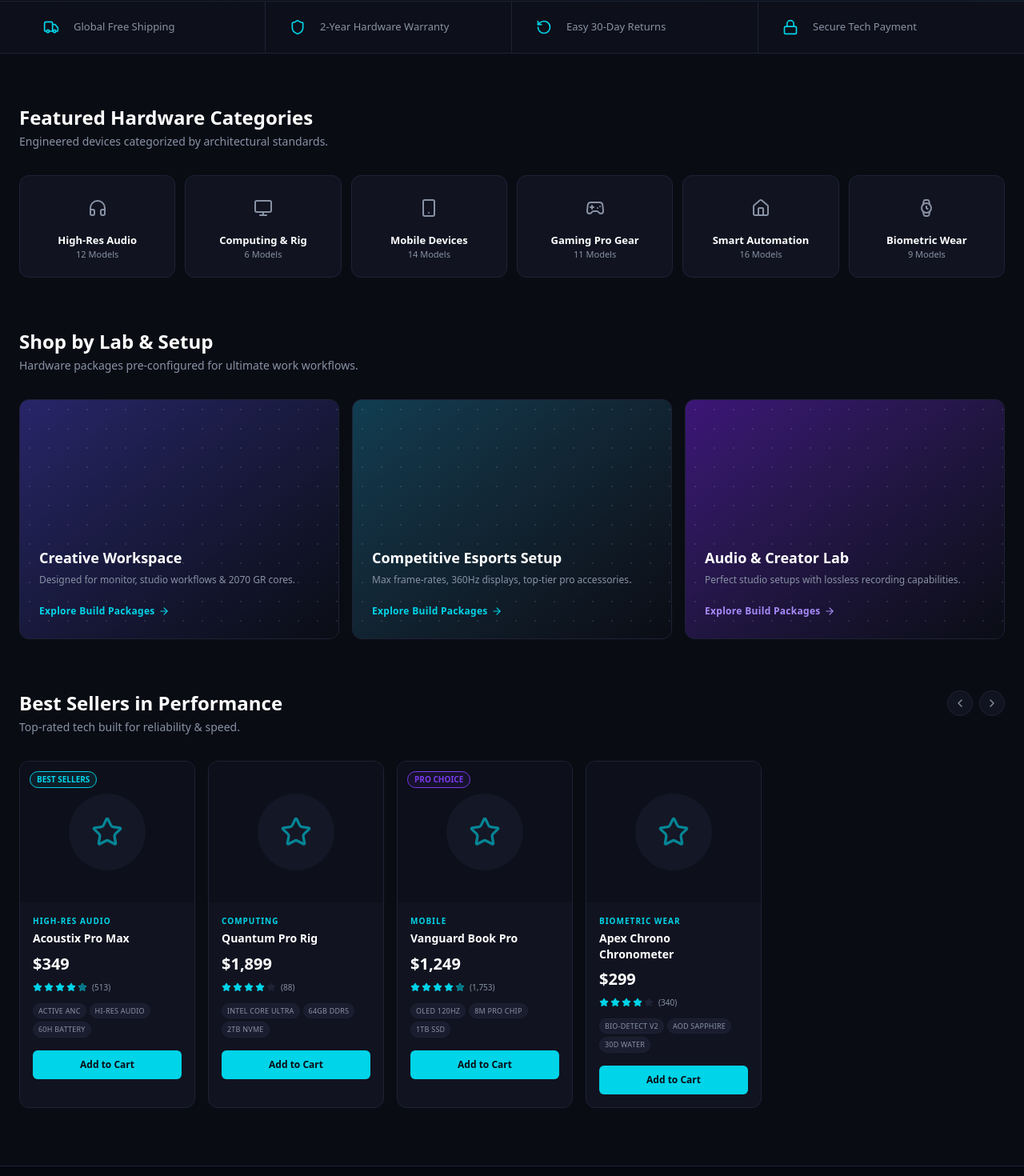
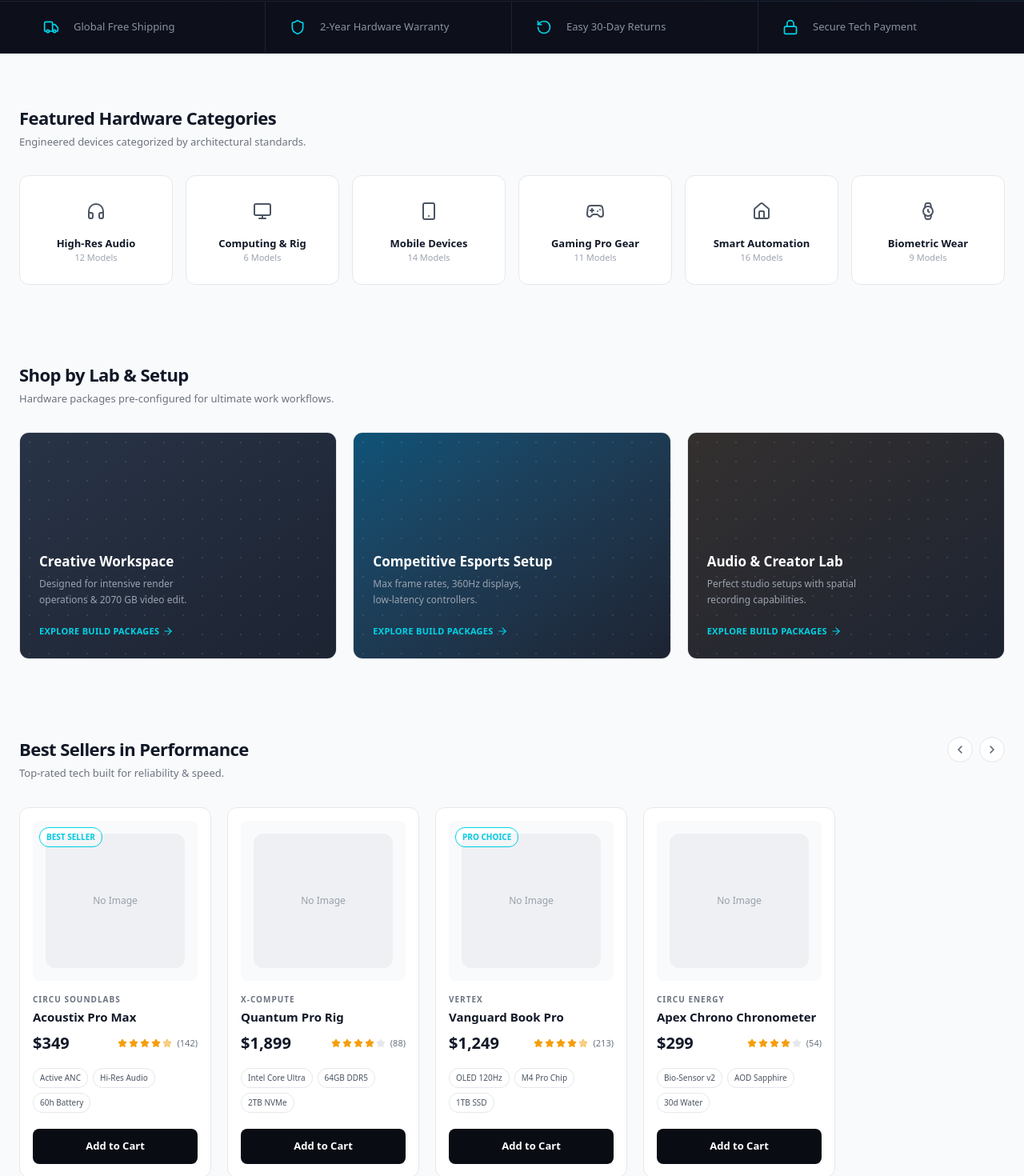
Before and after one commit to muntasir-mahmud-abdullah/electronics-ecommerce, a Next.js app: page / in a window 1280 px wide. Shown: the part 636-2106 px from the top of the page at 80% size. Built offline with nearby package versions, Linux system fonts and the light colour scheme.

Commit message:
fix: update homepage sections to light theme to match figma

```diff
--- a/app/(shop)/page.tsx
+++ b/app/(shop)/page.tsx
@@ -23,42 +23,42 @@ const CATEGORIES = [
 const LAB_SETUPS = [
   {
     title: "Creative Workspace",
-    description: "Designed for monitor, studio workflows & 2070 GR cores.",
+    description: "Designed for intensive render operations & 2070 GB video edit.",
     href: "/products",
-    bg: "from-indigo-900/80 to-[#0A0C14]",
+    bg: "from-slate-800 to-[#111827]",
     accent: "#00D4E8",
   },
   {
     title: "Competitive Esports Setup",
-    description: "Max frame-rates, 360Hz displays, top-tier pro accessories.",
+    description: "Max frame rates, 360Hz displays, low-latency controllers.",
     href: "/products?category=gaming",
-    bg: "from-cyan-900/80 to-[#0A0C14]",
+    bg: "from-sky-900 to-[#111827]",
     accent: "#00D4E8",
   },
   {
     title: "Audio & Creator Lab",
-    description: "Perfect studio setups with lossless recording capabilities.",
+    description: "Perfect studio setups with spatial recording capabilities.",
     href: "/products?category=audio",
-    bg: "from-violet-900/80 to-[#0A0C14]",
-    accent: "#A78BFA",
+    bg: "from-stone-800 to-[#111827]",
+    accent: "#00D4E8",
   },
 ];
 
 const BEST_SELLERS = [
   {
-    badge: "BEST SELLERS",
+    badge: "BEST SELLER",
     badgeColor: "#00D4E8",
-    category: "HIGH-RES AUDIO",
+    category: "CIRCU SOUNDLABS",
     name: "Acoustix Pro Max",
     price: 349,
     rating: 4.5,
-    reviews: 513,
+    reviews: 142,
     specs: ["Active ANC", "Hi-Res Audio", "60h Battery"],
   },
   {
     badge: null,
     badgeColor: null,
-    category: "COMPUTING",
+    category: "X-COMPUTE",
     name: "Quantum Pro Rig",
     price: 1899,
     rating: 4.0,
@@ -67,23 +67,23 @@ const BEST_SELLERS = [
   },
   {
     badge: "PRO CHOICE",
-    badgeColor: "#7C3AED",
-    category: "MOBILE",
+    badgeColor: "#00D4E8",
+    category: "VERTEX",
     name: "Vanguard Book Pro",
     price: 1249,
     rating: 4.5,
-    reviews: 1753,
-    specs: ["OLED 120Hz", "8M Pro Chip", "1TB SSD"],
+    reviews: 213,
+    specs: ["OLED 120Hz", "M4 Pro Chip", "1TB SSD"],
   },
   {
     badge: null,
     badgeColor: null,
-    category: "BIOMETRIC WEAR",
+    category: "CIRCU ENERGY",
     name: "Apex Chrono Chronometer",
     price: 299,
     rating: 4.0,
-    reviews: 340,
-    specs: ["Bio-Detect v2", "AOD Sapphire", "30d Water"],
+    reviews: 54,
+    specs: ["Bio-Sensor v2", "AOD Sapphire", "30d Water"],
   },
 ];
 
@@ -94,7 +94,7 @@ function StarRating({ rating }: { rating: number }) {
       {[1, 2, 3, 4, 5].map((i) => (
         <Star
           key={i}
-          className={`w-3 h-3 ${i <= Math.floor(rating) ? "fill-[#00D4E8] text-[#00D4E8]" : i - 0.5 <= rating ? "fill-[#00D4E8]/50 text-[#00D4E8]/50" : "fill-[#1E2235] text-[#1E2235]"}`}
+          className={`w-3 h-3 ${i <= Math.floor(rating) ? "fill-[#F59E0B] text-[#F59E0B]" : i - 0.5 <= rating ? "fill-[#F59E0B]/50 text-[#F59E0B]/50" : "fill-[#E5E7EB] text-[#E5E7EB]"}`}
         />
       ))}
     </div>
@@ -103,38 +103,43 @@ function StarRating({ rating }: { rating: number }) {
 
 function ProductCard({ product }: { product: (typeof BEST_SELLERS)[0] }) {
   return (
-    <div className="flex-shrink-0 w-[220px] bg-[#111320] border border-[#1E2235] rounded-xl overflow-hidden hover:border-[#00D4E8]/30 transition-colors group">
+    <div className="flex-shrink-0 w-[240px] bg-white border border-[#E5E7EB] rounded-xl overflow-hidden hover:border-[#00D4E8]/50 transition-colors group p-4 flex flex-col">
       {/* Image placeholder */}
-      <div className="relative h-44 bg-[#0D0F1A] flex items-center justify-center">
+      <div className="relative h-[200px] bg-[#F9FAFB] rounded-lg mb-4 flex items-center justify-center p-4">
         {product.badge && (
           <span
-            className="absolute top-3 left-3 text-[10px] font-bold px-2 py-0.5 rounded"
-            style={{ color: product.badgeColor!, border: `1px solid ${product.badgeColor}`, background: `${product.badgeColor}15` }}
+            className="absolute top-2 left-2 text-[10px] font-bold px-2 py-1 rounded"
+            style={{ color: product.badgeColor!, border: `1px solid ${product.badgeColor}`, background: "white" }}
           >
             {product.badge}
           </span>
         )}
-        <div className="w-24 h-24 rounded-full bg-[#1A1D2E] flex items-center justify-center opacity-60 group-hover:opacity-90 transition-opacity">
-          <Star className="w-10 h-10 text-[#00D4E8]" />
+        <div className="w-full h-full bg-[#F4F5F7] rounded flex items-center justify-center mix-blend-multiply group-hover:scale-105 transition-transform duration-500">
+          <div className="text-[#9CA3AF] text-xs">No Image</div>
         </div>
       </div>
 
-      <div className="p-4">
-        <p className="text-[10px] font-bold text-[#00D4E8] tracking-widest mb-1">{product.category}</p>
-        <h4 className="text-white font-semibold text-sm mb-2 leading-snug">{product.name}</h4>
-        <p className="text-white font-bold text-xl mb-2">${product.price.toLocaleString()}</p>
-        <div className="flex items-center gap-1.5 mb-3">
-          <StarRating rating={product.rating} />
-          <span className="text-[#8892A4] text-[10px]">({product.reviews.toLocaleString()})</span>
+      <div className="flex-1 flex flex-col">
+        <p className="text-[10px] font-bold text-[#6B7280] tracking-widest mb-1">{product.category}</p>
+        <h4 className="text-[#111827] font-bold text-[15px] mb-2 leading-snug line-clamp-2">{product.name}</h4>
+
+        <div className="flex items-center justify-between mb-4">
+          <p className="text-[#111827] font-black text-[20px]">${product.price.toLocaleString()}</p>
+          <div className="flex items-center gap-1.5">
+            <StarRating rating={product.rating} />
+            <span className="text-[#6B7280] text-[11px] font-medium">({product.reviews.toLocaleString()})</span>
+          </div>
         </div>
-        <div className="flex flex-wrap gap-1 mb-4">
+
+        <div className="flex flex-wrap gap-1.5 mb-5">
           {product.specs.map((s) => (
-            <span key={s} className="text-[9px] px-1.5 py-0.5 rounded bg-[#1A1D2E] border border-[#1E2235] text-[#8892A4] uppercase tracking-wide">
+            <span key={s} className="text-[10px] px-2 py-1 rounded bg-white border border-[#E5E7EB] text-[#4B5563] font-medium">
               {s}
             </span>
           ))}
         </div>
-        <button className="w-full bg-[#00D4E8] hover:bg-[#00BDD0] text-[#0A0C14] font-bold text-xs py-2.5 rounded-md transition-colors">
+
+        <button className="mt-auto w-full bg-[#0A0C14] hover:bg-[#1E2235] text-white font-semibold text-[13px] py-3 rounded-lg transition-colors">
           Add to Cart
         </button>
       </div>
@@ -145,7 +150,7 @@ function ProductCard({ product }: { product: (typeof BEST_SELLERS)[0] }) {
 // --- Page ---
 export default function Home() {
   return (
-    <div className="bg-[#0A0C14] min-h-screen">
+    <div className="bg-[#F9FAFB] min-h-screen">
       {/* ── 1. HERO ───────────────────────────────────────────────────── */}
       <section className="relative w-full min-h-[520px] flex items-center overflow-hidden bg-[#0A0C14]">
         {/* BG gradient layer */}
@@ -171,7 +176,7 @@ export default function Home() {
               <span className="text-[#00D4E8]">Zero Distortions.</span>
             </h1>
             <p className="text-[#8892A4] text-[15px] mb-8 leading-relaxed max-w-sm">
-              Presenting the GadgetHub SoundLabs Pro Series. Engineered with 50mm electrostatic transducers and real-time environment mapping.
+              Presenting the Circu SoundLabs Pro Series. Engineered with 50mm electrostatic transducers and real-time environment mapping.
             </p>
             <div className="flex flex-wrap gap-3">
               <Link
@@ -208,23 +213,23 @@ export default function Home() {
       </section>
 
       {/* ── 3. FEATURED CATEGORIES ───────────────────────────────────── */}
-      <section className="max-w-[1320px] mx-auto px-6 py-16">
-        <h2 className="text-2xl font-bold text-white mb-1">Featured Hardware Categories</h2>
-        <p className="text-[#8892A4] text-sm mb-8">Engineered devices categorized by architectural standards.</p>
+      <section className="max-w-[1320px] mx-auto px-6 pt-16 pb-12">
+        <h2 className="text-[22px] font-black text-[#111827] tracking-tight mb-1">Featured Hardware Categories</h2>
+        <p className="text-[#6B7280] text-[13px] mb-8">Engineered devices categorized by architectural standards.</p>
 
-        <div className="grid grid-cols-2 sm:grid-cols-3 lg:grid-cols-6 gap-3">
+        <div className="grid grid-cols-2 sm:grid-cols-3 lg:grid-cols-6 gap-4">
           {CATEGORIES.map(({ icon: Icon, label, count, slug }) => (
             <Link
               key={slug}
               href={`/products?category=${slug}`}
-              className="group flex flex-col items-center gap-3 p-5 rounded-xl bg-[#111320] border border-[#1E2235] hover:border-[#00D4E8]/40 hover:bg-[#131625] transition-all"
+              className="group flex flex-col items-center gap-3 p-6 rounded-xl bg-white border border-[#E5E7EB] hover:border-[#00D4E8] hover:shadow-sm transition-all"
             >
-              <div className="w-10 h-10 flex items-center justify-center text-[#8892A4] group-hover:text-[#00D4E8] transition-colors">
+              <div className="w-10 h-10 flex items-center justify-center text-[#4B5563] group-hover:text-[#00D4E8] transition-colors">
                 <Icon className="w-6 h-6" />
               </div>
               <div className="text-center">
-                <p className="text-white text-[13px] font-semibold leading-tight">{label}</p>
-                <p className="text-[#8892A4] text-[11px] mt-0.5">{count} Models</p>
+                <p className="text-[#111827] text-[13px] font-bold leading-tight">{label}</p>
+                <p className="text-[#9CA3AF] text-[11px] mt-0.5">{count} Models</p>
               </div>
             </Link>
           ))}
@@ -232,29 +237,29 @@ export default function Home() {
       </section>
 
       {/* ── 4. SHOP BY LAB & SETUP ───────────────────────────────────── */}
-      <section className="max-w-[1320px] mx-auto px-6 pb-16">
-        <h2 className="text-2xl font-bold text-white mb-1">Shop by Lab & Setup</h2>
-        <p className="text-[#8892A4] text-sm mb-8">Hardware packages pre-configured for ultimate work workflows.</p>
+      <section className="max-w-[1320px] mx-auto px-6 py-12">
+        <h2 className="text-[22px] font-black text-[#111827] tracking-tight mb-1">Shop by Lab & Setup</h2>
+        <p className="text-[#6B7280] text-[13px] mb-8">Hardware packages pre-configured for ultimate work workflows.</p>
 
-        <div className="grid grid-cols-1 md:grid-cols-3 gap-4">
+        <div className="grid grid-cols-1 md:grid-cols-3 gap-5">
           {LAB_SETUPS.map((lab) => (
             <Link
               key={lab.title}
               href={lab.href}
-              className="group relative rounded-xl overflow-hidden border border-[#1E2235] hover:border-[#00D4E8]/30 transition-colors aspect-[4/3] flex flex-col justify-end p-6 bg-[#111320]"
+              className="group relative rounded-xl overflow-hidden border border-[#E5E7EB] hover:border-[#00D4E8] transition-colors aspect-[1.4] flex flex-col justify-end p-6 bg-white"
             >
-              {/* Gradient bg overlay */}
-              <div className={`absolute inset-0 bg-gradient-to-br ${lab.bg} opacity-90`} />
+              {/* Gradient bg overlay mimicking images */}
+              <div className={`absolute inset-0 bg-gradient-to-br ${lab.bg} opacity-95`} />
               {/* Decorative grid dots */}
               <div
                 className="absolute inset-0 opacity-10"
                 style={{ backgroundImage: "radial-gradient(circle, #ffffff 1px, transparent 1px)", backgroundSize: "24px 24px" }}
               />
               <div className="relative z-10">
-                <h3 className="text-white font-bold text-lg mb-1">{lab.title}</h3>
-                <p className="text-[#8892A4] text-xs mb-4 leading-relaxed">{lab.description}</p>
+                <h3 className="text-white font-bold text-[17px] mb-1.5">{lab.title}</h3>
+                <p className="text-[#9CA3AF] text-[12px] mb-4 leading-relaxed max-w-[200px]">{lab.description}</p>
                 <span
-                  className="inline-flex items-center gap-1 text-xs font-bold tracking-wide transition-all"
+                  className="inline-flex items-center gap-1 text-[11px] font-bold tracking-wide transition-all uppercase"
                   style={{ color: lab.accent }}
                 >
                   Explore Build Packages
@@ -267,21 +272,21 @@ export default function Home() {
       </section>
 
       {/* ── 5. BEST SELLERS ──────────────────────────────────────────── */}
-      <section className="max-w-[1320px] mx-auto px-6 pb-16">
+      <section className="max-w-[1320px] mx-auto px-6 py-12 pb-20">
         <div className="flex items-end justify-between mb-1">
-          <h2 className="text-2xl font-bold text-white">Best Sellers in Performance</h2>
+          <h2 className="text-[22px] font-black text-[#111827] tracking-tight">Best Sellers in Performance</h2>
           <div className="flex gap-2">
-            <button className="w-8 h-8 rounded-full border border-[#1E2235] bg-[#111320] flex items-center justify-center text-[#8892A4] hover:text-white hover:border-[#2E3555] transition-all">
+            <button className="w-8 h-8 rounded-full border border-[#E5E7EB] bg-white flex items-center justify-center text-[#4B5563] hover:text-[#111827] hover:border-[#D1D5DB] transition-all">
               <ChevronLeft className="w-4 h-4" />
             </button>
-            <button className="w-8 h-8 rounded-full border border-[#1E2235] bg-[#111320] flex items-center justify-center text-[#8892A4] hover:text-white hover:border-[#2E3555] transition-all">
+            <button className="w-8 h-8 rounded-full border border-[#E5E7EB] bg-white flex items-center justify-center text-[#4B5563] hover:text-[#111827] hover:border-[#D1D5DB] transition-all">
               <ChevronRight className="w-4 h-4" />
             </button>
           </div>
         </div>
-        <p className="text-[#8892A4] text-sm mb-8">Top-rated tech built for reliability & speed.</p>
+        <p className="text-[#6B7280] text-[13px] mb-8">Top-rated tech built for reliability & speed.</p>
 
-        <div className="flex gap-4 overflow-x-auto pb-2 scrollbar-thin scrollbar-thumb-[#1E2235]">
+        <div className="flex gap-5 overflow-x-auto pb-4 scrollbar-thin scrollbar-thumb-[#E5E7EB]">
           {BEST_SELLERS.map((product) => (
             <ProductCard key={product.name} product={product} />
           ))}
```
